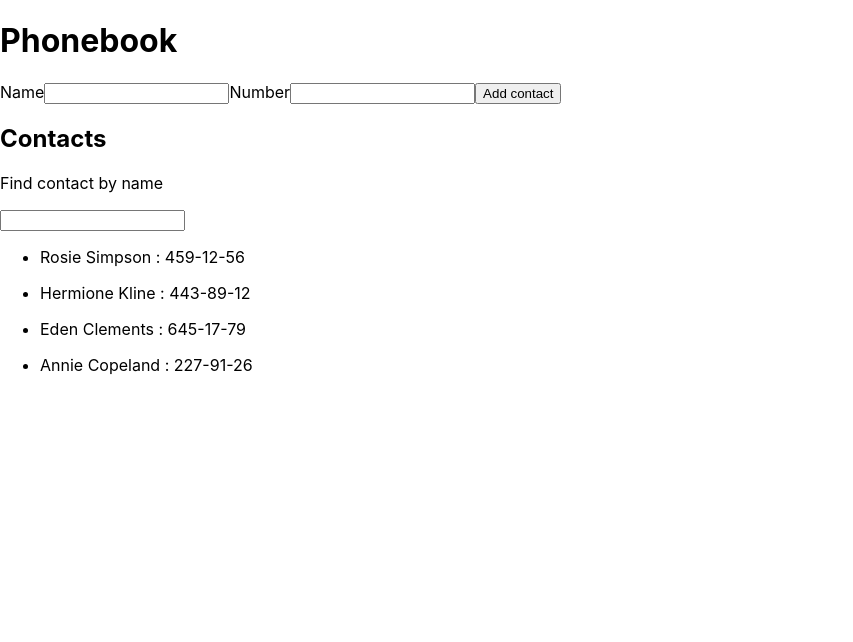
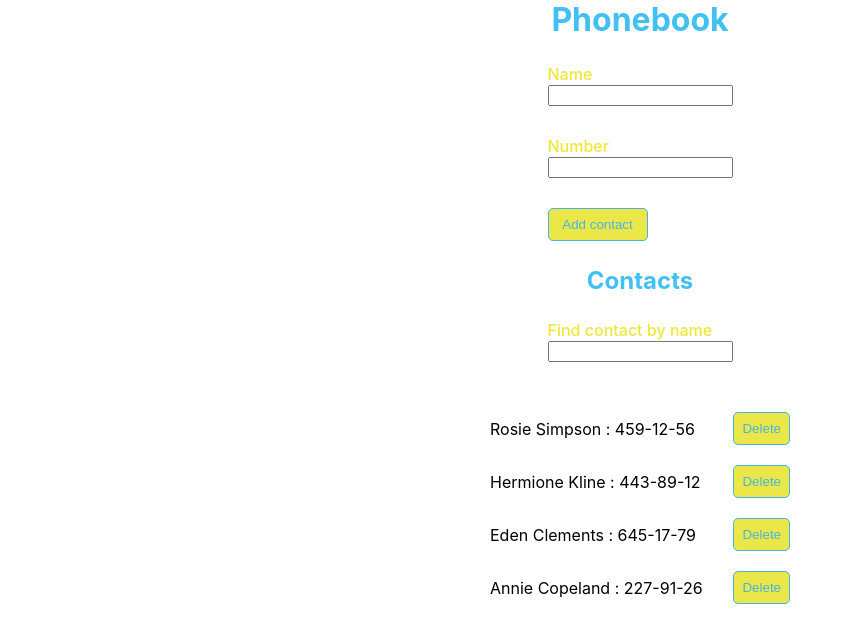
Before and after one commit to pelmeshek91/goit-react-hw-02-phonebook, a React (Create React App) app: page / in a window 1280 px wide. Shown: the top 642 px of the page, without its empty margins (0-853 px from the left). Built offline with nearby package versions, Linux system fonts and the light colour scheme.

Commit message:
complete

```diff
--- a/src/components/App.jsx
+++ b/src/components/App.jsx
@@ -2,6 +2,7 @@ import { Component } from 'react';
 import { Form } from './Form/Form';
 import { Filter } from './Filter/Filter';
 import { PhoneBook } from './Phonebook/PhoneBook';
+import s from './App.module.css';
 
 export class App extends Component {
   state = {
@@ -13,26 +14,48 @@ export class App extends Component {
     ],
     filter: '',
   };
-  addContactName = contact => {
+  addContact = newContact => {
+    this.state.contacts.some(
+      contact => contact.name.toLowerCase() === newContact.name.toLowerCase()
+    )
+      ? alert(`${newContact.name} is already in contacts!`)
+      : this.setState(prevState => ({
+          contacts: [...prevState.contacts, newContact],
+        }));
+  };
+
+  handleChangeFilter = e => {
+    const { value } = e.target;
+    this.setState({ filter: value });
+  };
+
+  filterContactsList = () => {
+    const contactsList = this.state.contacts.filter(contact =>
+      contact.name.toLowerCase().includes(this.state.filter.toLowerCase())
+    );
+    return contactsList;
+  };
+  removeContact = id => {
     this.setState(prevState => ({
-      contacts: [...prevState.contacts, contact],
+      contacts: prevState.contacts.filter(contact => contact.id !== id),
     }));
   };
-  filterContacts = e => {
-    const { value } = e.target;
-    this.setState(() => ({ filter: value }));
-  };
+
   render() {
+    const contactsList = this.filterContactsList();
     return (
-      <div>
-        <h1>Phonebook</h1>
-        <Form addContactName={this.addContactName} />
-        <h2>Contacts</h2>
+      <div className={s.phoneBook}>
+        <h1 className={s.title}>Phonebook</h1>
+        <Form addContact={this.addContact} />
+        <h2 className={s.title}>Contacts</h2>
         <Filter
-          filterContacts={this.filterContacts}
+          filterContacts={this.handleChangeFilter}
           filter={this.state.filter}
         />
-        <PhoneBook contactsList={this.state.contacts} />
+        <PhoneBook
+          contactsList={contactsList}
+          deleteContact={this.removeContact}
+        />
       </div>
     );
   }
--- /dev/null
+++ b/src/components/App.module.css
@@ -0,0 +1,9 @@
+.phoneBook {
+    display: flex;
+    flex-direction: column;
+    align-items: center;
+}
+
+.title {
+    color: rgb(65, 192, 243);
+}
--- a/src/components/Filter/Filter.jsx
+++ b/src/components/Filter/Filter.jsx
@@ -1,8 +1,10 @@
+import s from './Filter.module.css';
+
 export const Filter = ({ filter, filterContacts }) => {
   return (
-    <div>
+    <div className={s.filterWrap}>
       <label>
-        <p>Find contact by name</p>
+        <p className={s.filterTitle}>Find contact by name</p>
         <input type="text" value={filter} onChange={filterContacts} />
       </label>
     </div>
--- /dev/null
+++ b/src/components/Filter/Filter.module.css
@@ -0,0 +1,8 @@
+.filterWrap {
+    margin: 25px;
+}
+
+.filterTitle {
+    color: rgb(240, 231, 54);
+    font-weight: 500;
+}
--- a/src/components/Form/Form.jsx
+++ b/src/components/Form/Form.jsx
@@ -1,5 +1,6 @@
 import { Component } from 'react';
 import { nanoid } from 'nanoid';
+import s from './Form.module.css';
 
 export class Form extends Component {
   state = {
@@ -15,38 +16,39 @@ export class Form extends Component {
   handleSubmit = e => {
     e.preventDefault();
     const newContact = { ...this.state, id: nanoid() };
-    // console.log(newContact);
-    this.props.addContactName(newContact);
+    this.props.addContact(newContact);
   };
 
   render() {
     return (
-      <form onSubmit={this.handleSubmit}>
+      <form className={s.form} onSubmit={this.handleSubmit}>
         <label>
-          Name
+          <p className={s.caption}>Name</p>
           <input
             type="text"
             name="name"
-            // pattern="^[a-zA-Zа-яА-Я]+(([' -][a-zA-Zа-яА-Я ])?[a-zA-Zа-яА-Я]*)*$"
-            // title="Name may contain only letters, apostrophe, dash and spaces. For example Adrian, Jacob Mercer, Charles de Batz de Castelmore d'Artagnan"
+            pattern="^[a-zA-Zа-яА-Я]+(([' -][a-zA-Zа-яА-Я ])?[a-zA-Zа-яА-Я]*)*$"
+            title="Name may contain only letters, apostrophe, dash and spaces. For example Adrian, Jacob Mercer, Charles de Batz de Castelmore d'Artagnan"
             required
             value={this.name}
             onChange={this.handleChange}
           />
         </label>
         <label>
-          Number
+          <p className={s.caption}>Number</p>
           <input
             type="tel"
             name="number"
-            // pattern="\+?\d{1,4}?[-.\s]?\(?\d{1,3}?\)?[-.\s]?\d{1,4}[-.\s]?\d{1,4}[-.\s]?\d{1,9}"
-            // title="Phone number must be digits and can contain spaces, dashes, parentheses and can start with +"
+            pattern="\+?\d{1,4}?[-.\s]?\(?\d{1,3}?\)?[-.\s]?\d{1,4}[-.\s]?\d{1,4}[-.\s]?\d{1,9}"
+            title="Phone number must be digits and can contain spaces, dashes, parentheses and can start with +"
             required
             value={this.number}
             onChange={this.handleChange}
           />
         </label>
-        <button type="submit">Add contact</button>
+        <button className={s.btnForm} type="submit">
+          Add contact
+        </button>
       </form>
     );
   }
--- /dev/null
+++ b/src/components/Form/Form.module.css
@@ -0,0 +1,17 @@
+.form {
+    margin: 25px;
+    display: flex;
+    flex-direction: column;
+    gap: 30px;
+
+}
+
+.btnForm {
+    width: 100px;
+
+}
+
+.caption {
+    color: rgb(240, 231, 54);
+    font-weight: 500;
+}
--- a/src/components/Phonebook/PhoneBook.jsx
+++ b/src/components/Phonebook/PhoneBook.jsx
@@ -1,12 +1,22 @@
-export const PhoneBook = ({ contactsList }) => {
+import s from './Phonebook.module.css';
+
+export const PhoneBook = ({ contactsList, deleteContact }) => {
   return (
-    <ul>
+    <ul className={s.contactsList}>
       {contactsList.map(({ name, number, id }) => {
         return (
-          <li key={id}>
+          <li className={s.contactsItem} key={id}>
             <p>
               {name} : {number}
             </p>
+            <button
+              type="button"
+              onClick={() => {
+                deleteContact(id);
+              }}
+            >
+              Delete
+            </button>
           </li>
         );
       })}
--- /dev/null
+++ b/src/components/Phonebook/Phonebook.module.css
@@ -0,0 +1,13 @@
+.contactsList {
+    width: 300px;
+    margin: 25px;
+    display: flex;
+    flex-direction: column;
+    gap: 20px;
+}
+
+.contactsItem {
+    display: flex;
+    justify-content: space-between;
+    align-items: center;
+}
--- a/src/index.css
+++ b/src/index.css
@@ -1,4 +1,5 @@
-@import-normalize; /* bring in normalize.css styles */
+@import-normalize;
+/* bring in normalize.css styles */
 
 body {
   margin: 0;
@@ -13,3 +14,44 @@ code {
   font-family: source-code-pro, Menlo, Monaco, Consolas, 'Courier New',
     monospace;
 }
+
+p,
+h1,
+h2,
+h3 {
+  margin: 0;
+}
+
+ul,
+ol {
+  list-style: none;
+  padding: 0;
+  margin: 0;
+}
+
+li {
+  list-style: none;
+}
+
+img {
+  display: block;
+  max-width: 100%;
+  height: auto;
+  margin: 0;
+}
+
+button {
+  cursor: pointer;
+  color: rgb(68, 180, 228);
+  background-color: rgb(236, 231, 72);
+  border: 1px solid rgb(68, 180, 228);
+  border-radius: 5px;
+  padding: 8px;
+
+
+}
+
+a {
+  display: inline-block;
+  text-decoration: none;
+}
```
